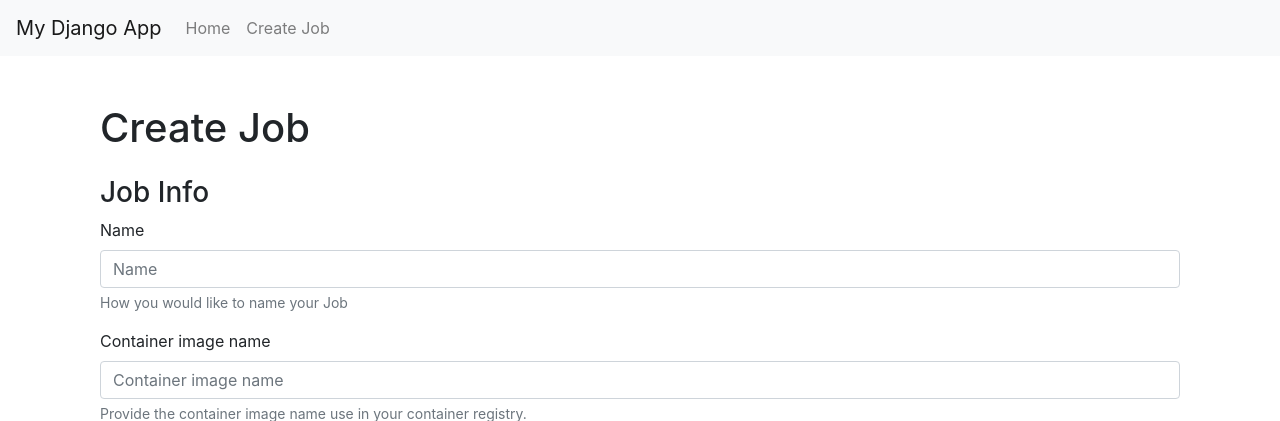
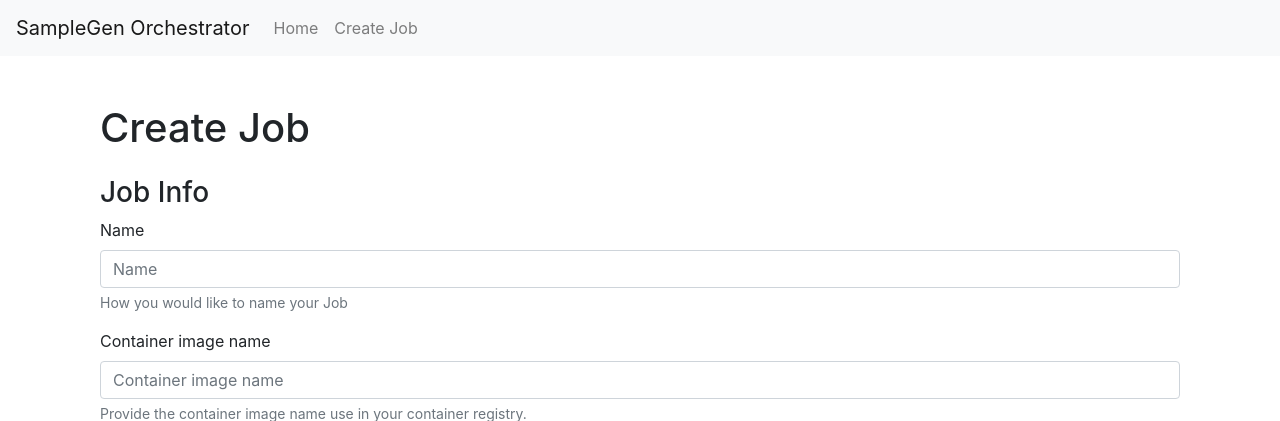
Before and after one commit to TBDM-24-25/SampleGen-Orchestrator, a Django app: page /job_handler/create_job/ in a window 1280 px wide. Shown: the top 421 px of the page. Run offline with Django 5.2, Linux system fonts and the light colour scheme; some libraries are stand-ins or nearby versions.

Commit message:
changed title in navbar

```diff
--- a/orchestrator/control_server/job_handler/templates/base.html
+++ b/orchestrator/control_server/job_handler/templates/base.html
@@ -14,13 +14,13 @@
 <head>
     <meta charset="UTF-8">
     <meta name="viewport" content="width=device-width, initial-scale=1.0">
-    <title>{% block title %}My Django App{% endblock %}</title>
+    <title>{% block title %}SampleGen Orchestrator{% endblock %}</title>
     <link href="https://stackpath.bootstrapcdn.com/bootstrap/4.5.2/css/bootstrap.min.css" rel="stylesheet">
 </head>
 <body>
     <!-- Navbar -->
     <nav class="navbar navbar-expand-lg navbar-light bg-light">
-        <a class="navbar-brand" href="#">My Django App</a>
+        <a class="navbar-brand" href="#">SampleGen Orchestrator</a>
         <button class="navbar-toggler" type="button" data-toggle="collapse" data-target="#navbarNav" aria-controls="navbarNav" aria-expanded="false" aria-label="Toggle navigation">
             <span class="navbar-toggler-icon"></span>
         </button>
```
